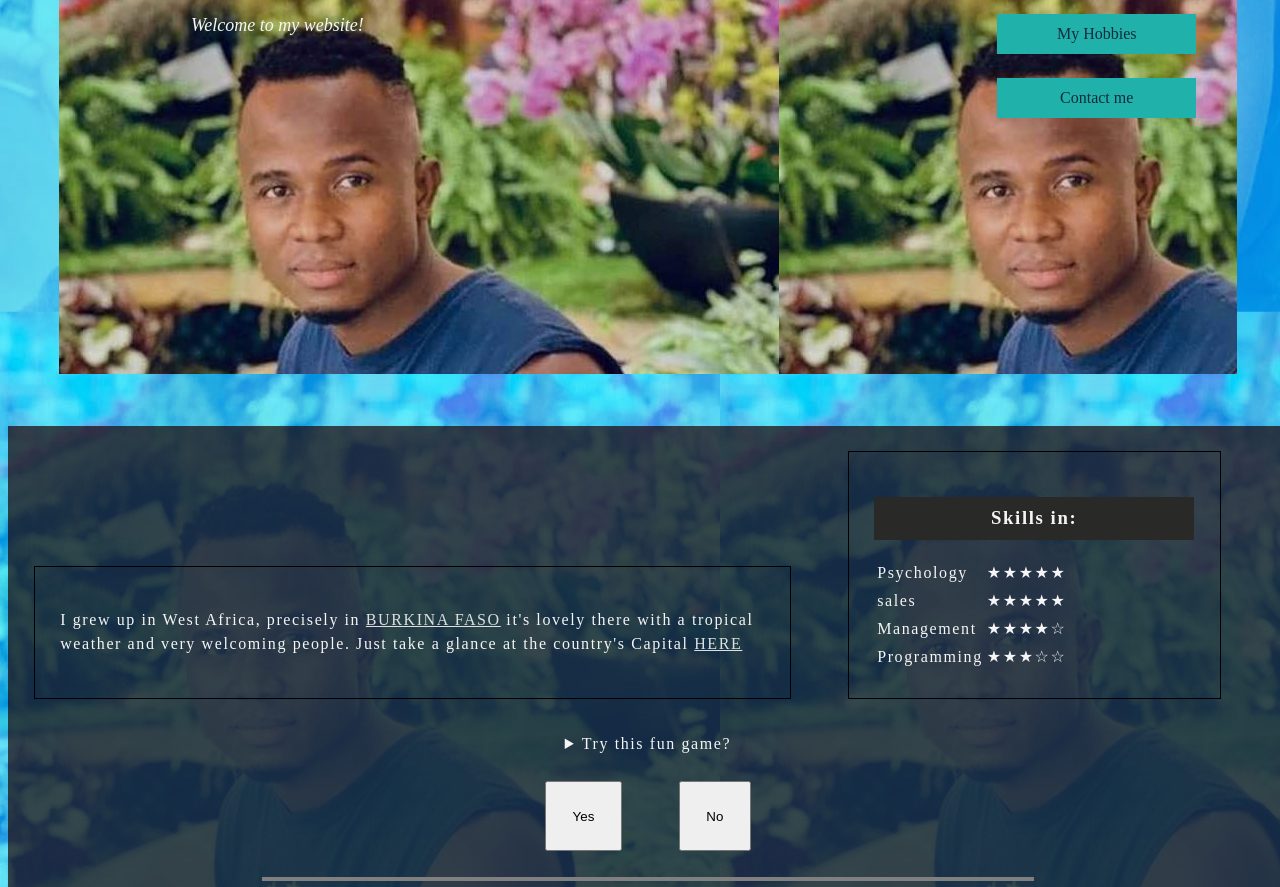
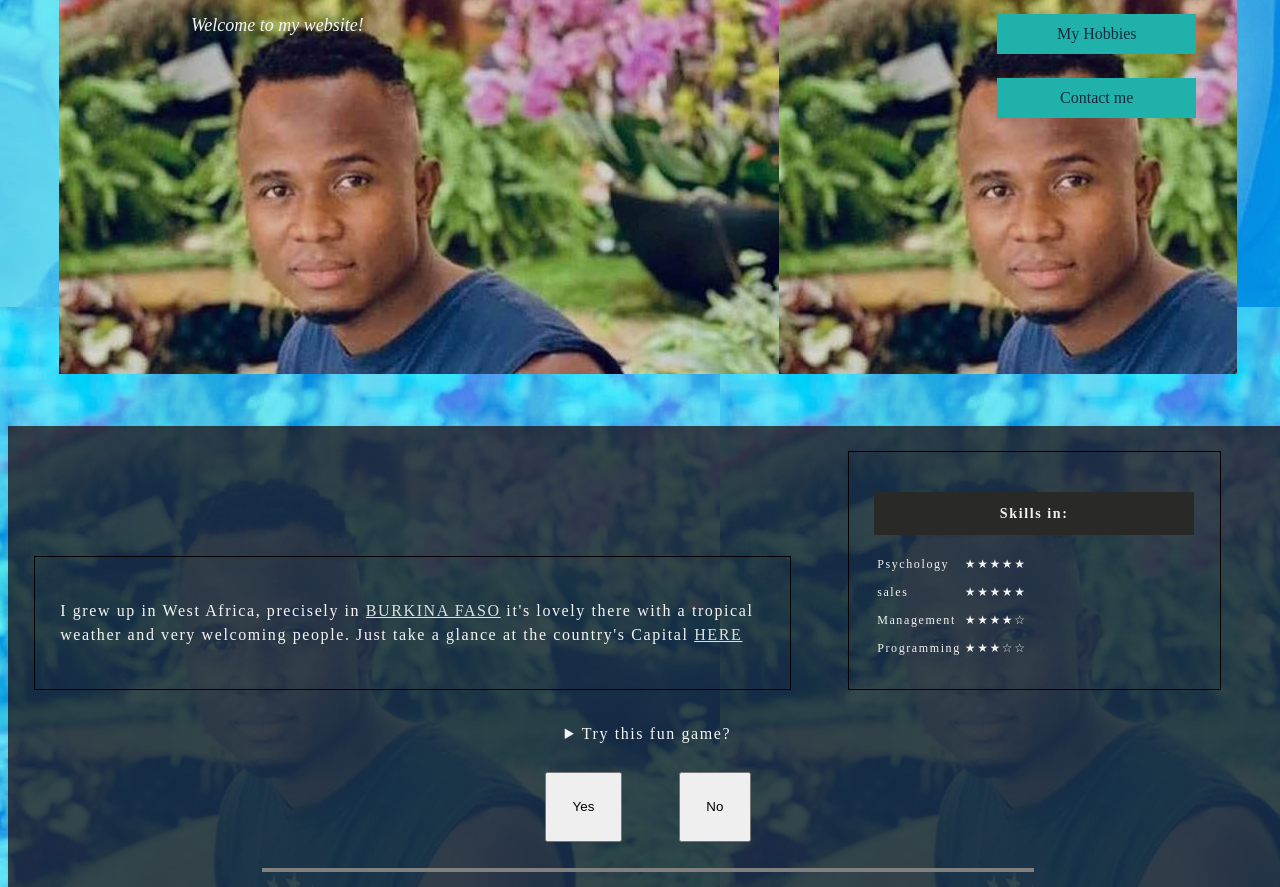
Before and after one commit to Hazichomwarr/cv, a plain HTML site: page index.html in a window 1280 px wide. Shown: the part 197-1084 px from the top of the page. Drawn offline with Linux system fonts and the light colour scheme.

Commit message:
Update index_style.css

```diff
--- a/index_style.css
+++ b/index_style.css
@@ -71,16 +71,17 @@ main {
 #story {
     margin: 2%;
     padding: 2%;
-    width: 55%;
+    width: 45%;
     border: 1px black solid;
     overflow: auto;
 }
 #skills {
     margin: 2%;
-    padding: 2%;
-    width: 45%;
+    width: 35%;
     border: 1px black solid;
     overflow: auto;
+    font-size: .75em;
+    color: rgb(241, 241, 239);
 }
 
 aside {
```
